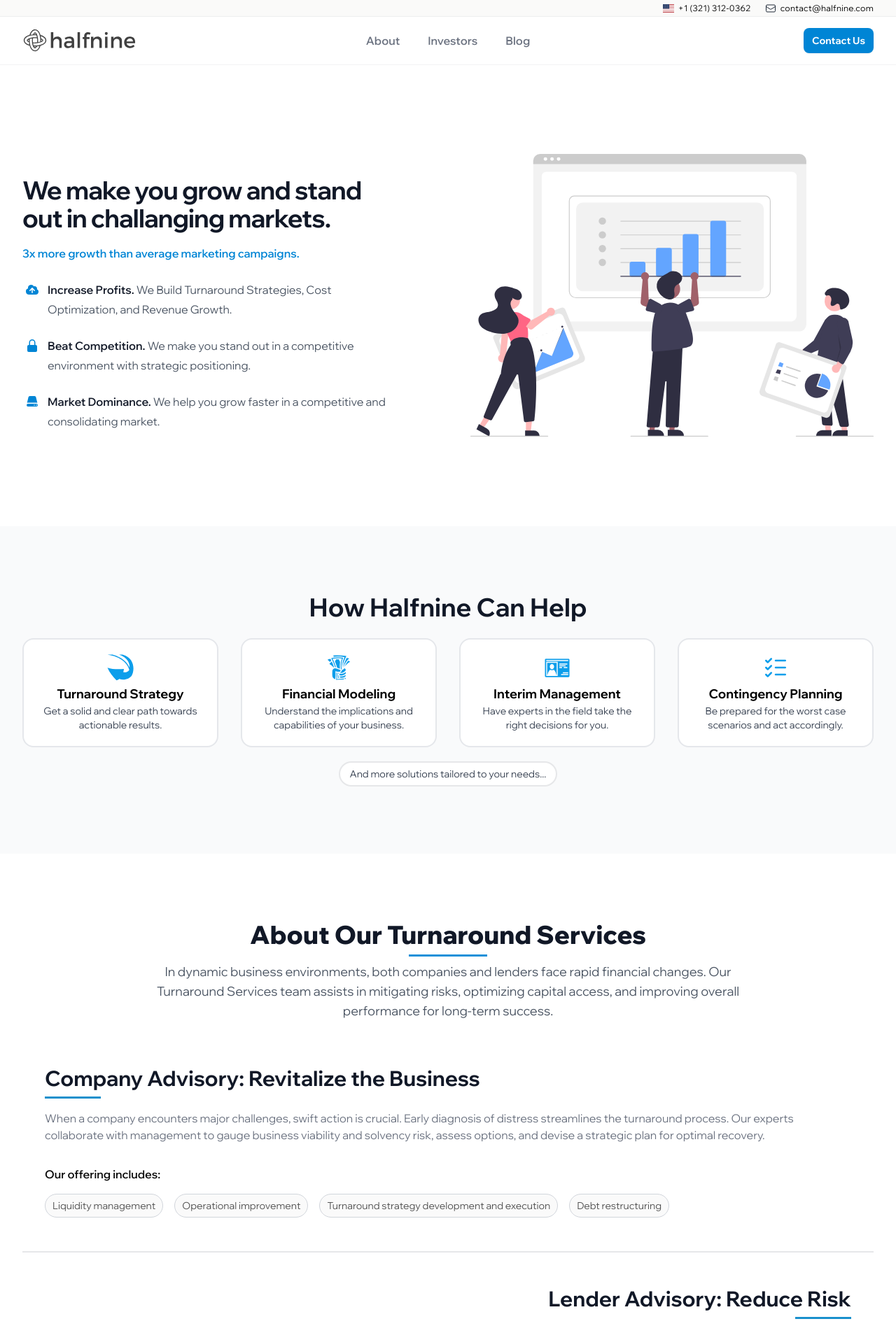
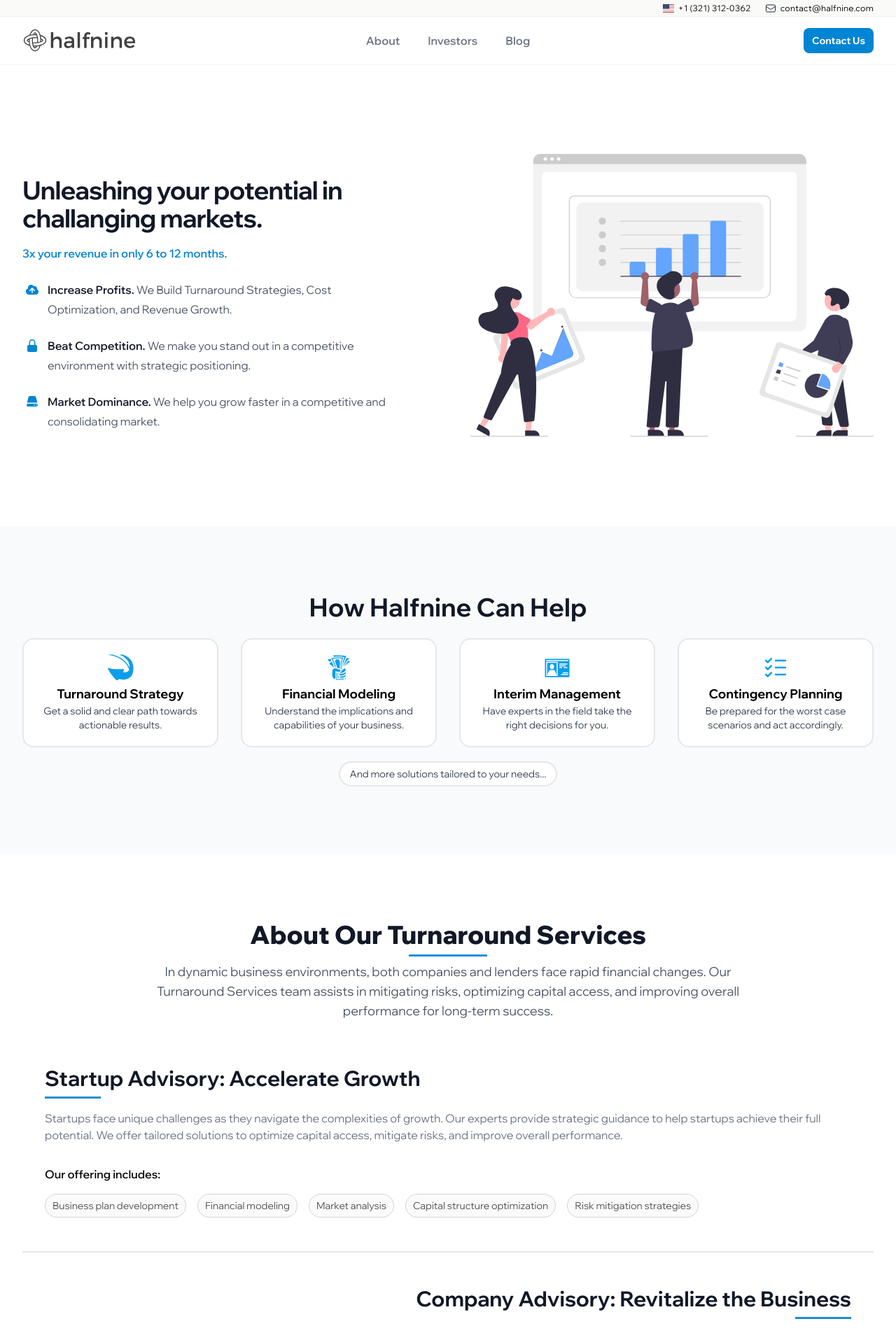
Before and after one commit to ochoadan/halfnine, a Next.js app: page / in a window 1280 px wide. Shown: the top 1905 px of the page at 70% size. Built offline with nearby package versions, Linux system fonts and the light colour scheme.

Commit message:
Update Offering

```diff
--- a/src/app/(default)/(root)/hero.tsx
+++ b/src/app/(default)/(root)/hero.tsx
@@ -34,9 +34,10 @@ const Hero = () => {
         <div className="grid grid-cols-1 items-center gap-x-16 gap-y-10 lg:grid-cols-2 mx-auto max-w-2xl lg:max-w-none">
           <div className="lg:pr-8 lg:pt-4">
             <div className="lg:max-w-xl">
-              <h1 className="mt-2 text-3xl font-bold tracking-tight text-gray-900 sm:text-4xl">
+              <h1 className="mt-2 text-3xl lg:text-4xl font-bold tracking-tight text-gray-900 sm:text-4xl">
                 {/* We make tech grow and stand out in challanging markets. */}
-                We make you grow and stand out in challanging markets.
+                {/* We make you grow and stand out in challanging markets. */}
+                Unleashing your potential in challanging markets.
               </h1>
               {/* <p className="mt-6 text-lg leading-8 text-gray-600">
                 Lorem ipsum, dolor sit amet consectetur adipisicing elit.
@@ -44,7 +45,7 @@ const Hero = () => {
                 cupiditate blanditiis ratione.
               </p> */}
               <p className="text-base font-semibold leading-7 text-brand-600 mt-4">
-                3x more growth than average marketing campaigns.
+                3x your revenue in only 6 to 12 months.
               </p>
               <dl className="mt-6 max-w-xl space-y-6 text-base leading-7 text-gray-600 lg:max-w-none">
                 {features.map((feature) => (
--- a/src/app/(default)/(root)/misc.tsx
+++ b/src/app/(default)/(root)/misc.tsx
@@ -5,6 +5,19 @@ import Image from "next/image";
 
 const Misc = () => {
   const data = [
+    {
+      title: "Startup Advisory: Accelerate Growth",
+      cost: "$10,000+",
+      description:
+        "Startups face unique challenges as they navigate the complexities of growth. Our experts provide strategic guidance to help startups achieve their full potential. We offer tailored solutions to optimize capital access, mitigate risks, and improve overall performance.",
+      offering: [
+        "Business plan development",
+        "Financial modeling",
+        "Market analysis",
+        "Capital structure optimization",
+        "Risk mitigation strategies",
+      ],
+    },
     {
       title: "Company Advisory: Revitalize the Business",
       cost: "$20,000+",
```
